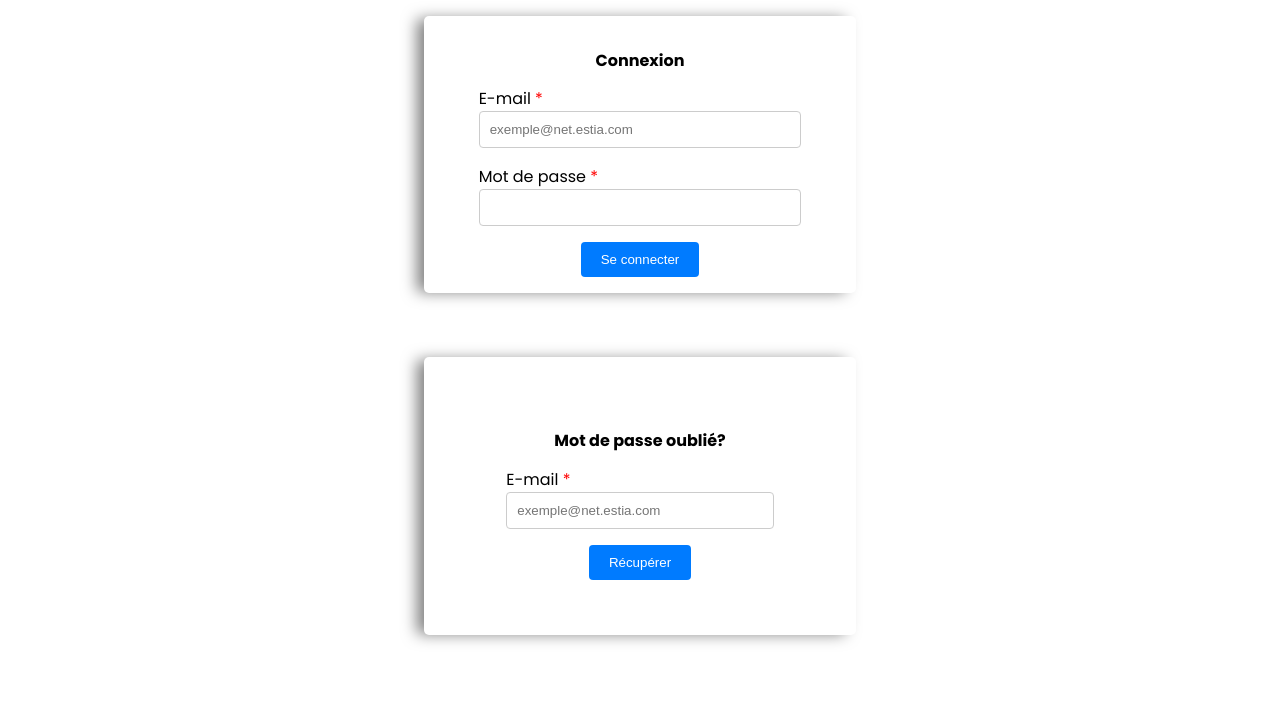
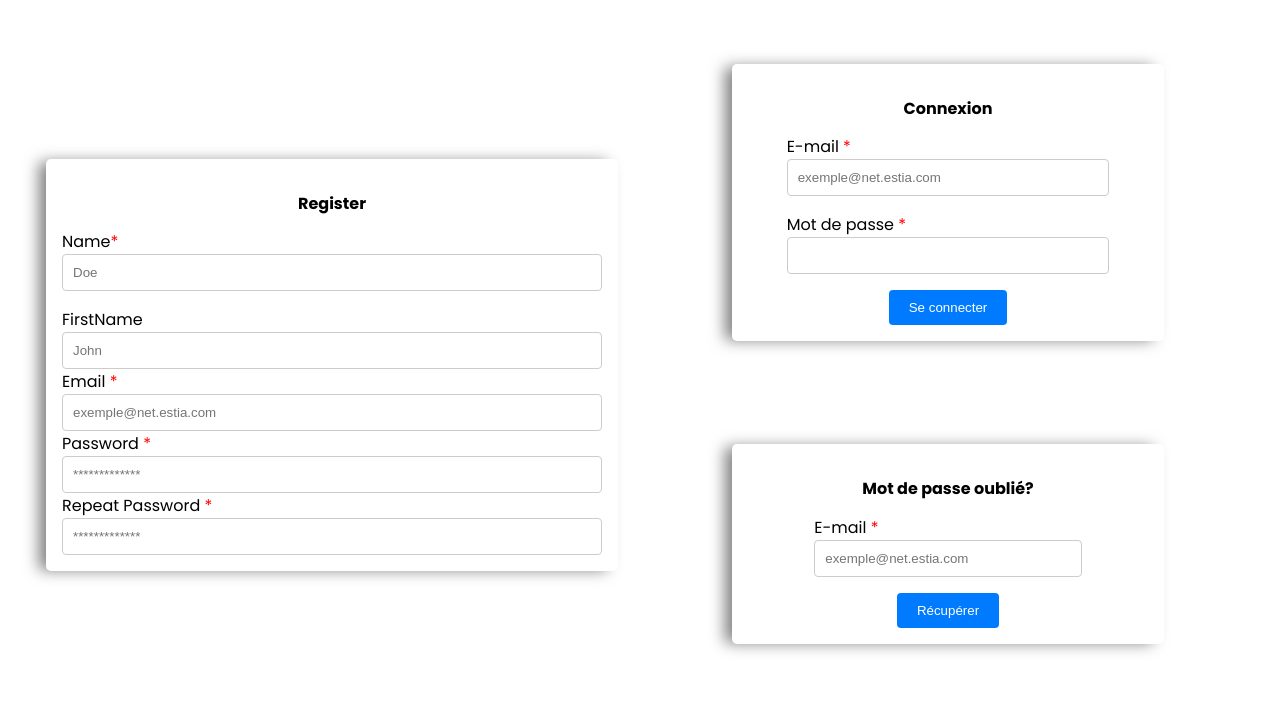
Before and after one commit to Varask/Estia_integration_project, a PHP site: page /pages/login.html in a window 1280 px wide. Shown: the top 714 px of the page. Run offline with PHP 8.4, Linux system fonts and the light colour scheme.

Commit message:
Update CSS and HTML files

```diff
--- a/CSS/main.css
+++ b/CSS/main.css
@@ -2,7 +2,7 @@ body{
     background-color: #FFFF;
     font-family: 'Poppins', 'Roboto', sans-serif;
     margin: 0;
-    padding: 0;
+    padding: 2em;
 }
 
 h2{
@@ -44,13 +44,6 @@ button[type="submit"]:hover {
     background-color: #0056b3;
 }
 
-.register_container{
-
-}
-
-.login_container{
-
-}
 
 
 
@@ -58,6 +51,13 @@ button[type="submit"]:hover {
     display: flex;
     justify-content: center;
     align-items: center;
+}
+
+.verticalCenter{
+    display: flex;
+    justify-content: center;
+    align-items: center;
+    flex-direction: column;
 }
 
 .grid4by4{
@@ -103,6 +103,8 @@ button[type="submit"]:hover {
     max-width: 90%;
     min-width: 400px;
     margin: 0 auto;
+    height: fit-content;
+    padding: auto;
 }
 
 .formShadow{
--- a/JS/testcookie.js
+++ /dev/null
@@ -1,8 +0,0 @@
-import  { CookieHandler }  from  './cookieHandler.js' ;
-
-ch = CookieHandler();
-
-ch.generateCookie("test", "test");
-ch.generateCookie("connexionID", "1234567890");
-ch.printCookies();
-ch.send_to_printer_div();
--- a/pages/login.html
+++ b/pages/login.html
@@ -13,7 +13,26 @@
     <script type="text/javascript" src="../JS/testcookie.js"></script>
     <title>Login</title>
 </head>
-<body class="grid1b2">
+  <body class="grid2b1 verticalCenter">
+    <section class="gridElement formContainer formShadow">
+      <form id="register-form" action="register">
+        <h2>Register</h2>
+        <div class="form-group">
+        <label for="Name">Name<span>*</span></label>
+        <input type="text" id="name" name="Name" required placeholder="Doe">
+        </div>
+        <label for="FirstName" id="FirstName" >FirstName</label>
+        <input type="text" name="FirstName" required placeholder="John">
+        <label for="email">Email <span>*</span></label>
+        <input type="email" id="email" name="email" required placeholder="exemple@net.estia.com">
+        <label for="password">Password <span>*</span></label>
+        <input type="password" id="password" required placeholder="*************">
+        <label for="confirmation_password">Repeat Password <span>*</span></label>
+        <input type="password" id="confirmation_password" required placeholder="*************">
+
+      </form>
+    </section>
+    <section class="grid1b2 verticalCenter">
       <div class="gridElement formContainer formShadow">
           <form id="login-form" action="homepage.php" method="POST">
               <h2>Connexion</h2>
@@ -38,5 +57,6 @@
               <button type="submit">Récupérer</button>
           </form>
       </div>
+    </section>
   </body>
 </html>
```
Also changed, not shown: 2 other files. Lines whose indentation alone changed are shown as unchanged.
